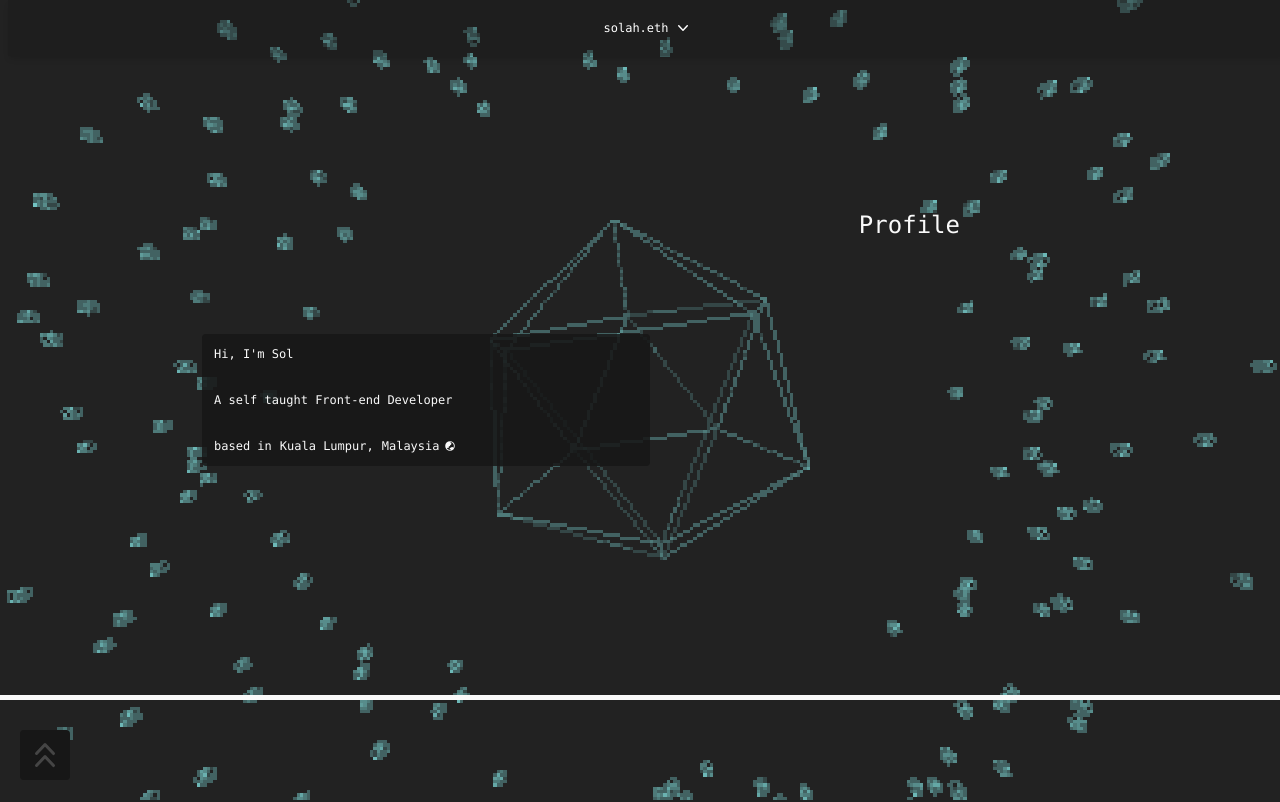
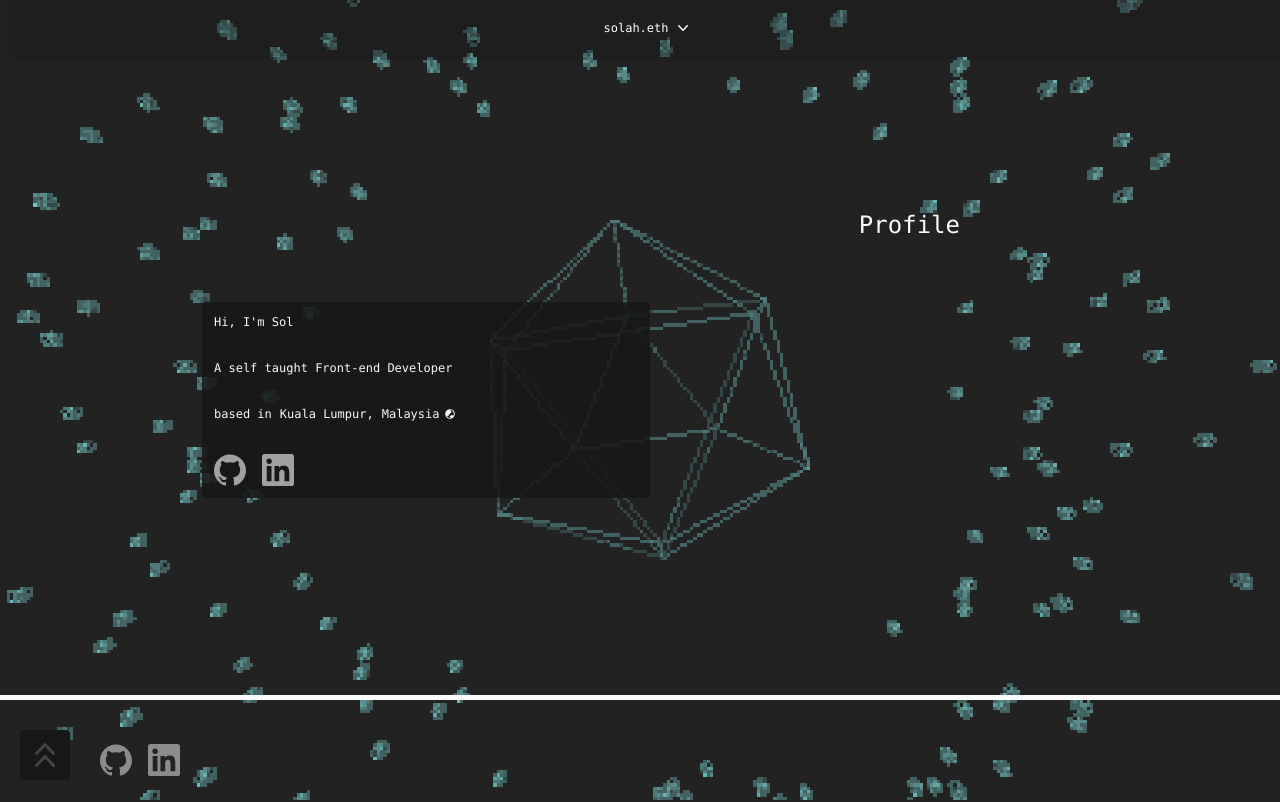
Before and after one commit to solahidris/portfoliosolah, a Next.js app: page / in a window 1280 px wide. Shown: the top 802 px of the page. Built offline with nearby package versions, Linux system fonts and the light colour scheme.

Commit message:
Complete basic

```diff
--- a/components/ParallexPage.tsx
+++ b/components/ParallexPage.tsx
@@ -6,7 +6,7 @@ import { motion, useScroll, useSpring, useTransform, MotionValue } from "framer-
 import BlobAnimation from "./BlobAnimation";
 import RightMenu from "./RightMenu";
 import { MapPinIcon, InboxIcon, PhoneIcon, ChevronDoubleUpIcon, GlobeAsiaAustraliaIcon } from "@heroicons/react/20/solid";
-
+import { SiGithub, SiLinkedin } from "react-icons/si";
 
 const BlobImageParallax = ({ id }: { id: number }) => {
   const ref = useRef(null);
@@ -101,6 +101,10 @@ const ParallexPage = () => {
               <span className="font-mono text-xs">based in</span>
               <span className="font-mono text-xs">Kuala Lumpur,</span>
               <span className="font-mono text-xs flex gap-1">Malaysia <GlobeAsiaAustraliaIcon className="w-[12px]" /></span>
+            </div>
+            <div className="flex pt-8 gap-x-4 justify-start lg:justify-start">
+              <motion.button whileHover={{ scale: 1.2 }} whileTap={{ scale: 0.8 }} ><a target="_blank" rel="noreferrer" href="https://github.com/solahidris"><SiGithub className="w-[1.7rem] h-[1.7rem] lg:w-[2rem] lg:h-[2rem] animate-pulse hover:text-yellow-400"/></a></motion.button>
+              <motion.button whileHover={{ scale: 1.2 }} whileTap={{ scale: 0.8 }} ><a target="_blank" rel="noreferrer" href="https://www.linkedin.com/in/solahuddinidris/"><SiLinkedin className="w-[1.7rem] h-[1.7rem] lg:w-[2rem] lg:h-[2rem] animate-pulse hover:text-blue-500"/></a></motion.button>
             </div>
           </div>
         </div>
@@ -247,11 +251,7 @@ const ParallexPage = () => {
               </div>
             </div>
 
-            <div className="fixed bottom-0 left-0 bg-red-4000 p-5">
-              <motion.button whileTap={{ scale: 0.80 }} whileHover={{ scale: 1.1 }} onClick={() => {homeRef.current!.scrollIntoView({ behavior: 'smooth' })}} className="bg-neutral-900 w-[50px] h-[50px] rounded flex items-center justify-center">
-                <span><ChevronDoubleUpIcon className="w-[40px] h-[40px] text-white/20"/></span>
-              </motion.button>
-            </div>
+
         </div>
       ),
     },
@@ -270,6 +270,20 @@ const ParallexPage = () => {
         </div>
       ))}
       <motion.div className="progress" style={{ scaleX }} />
+
+      {/* Footer - Github and Linkedin */}
+      <div className="fixed bottom-0 flex left-0 mb-6 ml-[100px] gap-x-4 justify-start lg:justify-start">
+        <motion.button whileHover={{ scale: 1.2 }} whileTap={{ scale: 0.8 }} ><a target="_blank" rel="noreferrer" href="https://github.com/solahidris"><SiGithub className="w-[1.7rem] h-[1.7rem] lg:w-[2rem] lg:h-[2rem] hover:text-yellow-300 text-neutral-100/50"/></a></motion.button>
+        <motion.button whileHover={{ scale: 1.2 }} whileTap={{ scale: 0.8 }} ><a target="_blank" rel="noreferrer" href="https://www.linkedin.com/in/solahuddinidris/"><SiLinkedin className="w-[1.7rem] h-[1.7rem] lg:w-[2rem] lg:h-[2rem] hover:text-cyan-300 text-neutral-100/50"/></a></motion.button>
+      </div>
+
+      {/* Footer - Scroll to Top Function */}
+      <div className="fixed bottom-0 left-0 bg-red-4000 p-5">
+        <motion.button whileTap={{ scale: 0.80 }} whileHover={{ scale: 1.1 }} onClick={() => {homeRef.current!.scrollIntoView({ behavior: 'smooth' })}} className="bg-neutral-900 w-[50px] h-[50px] rounded flex items-center justify-center">
+          <span><ChevronDoubleUpIcon className="w-[40px] h-[40px] text-white/20"/></span>
+        </motion.button>
+      </div>
+
     </div>
   );
 }
```
